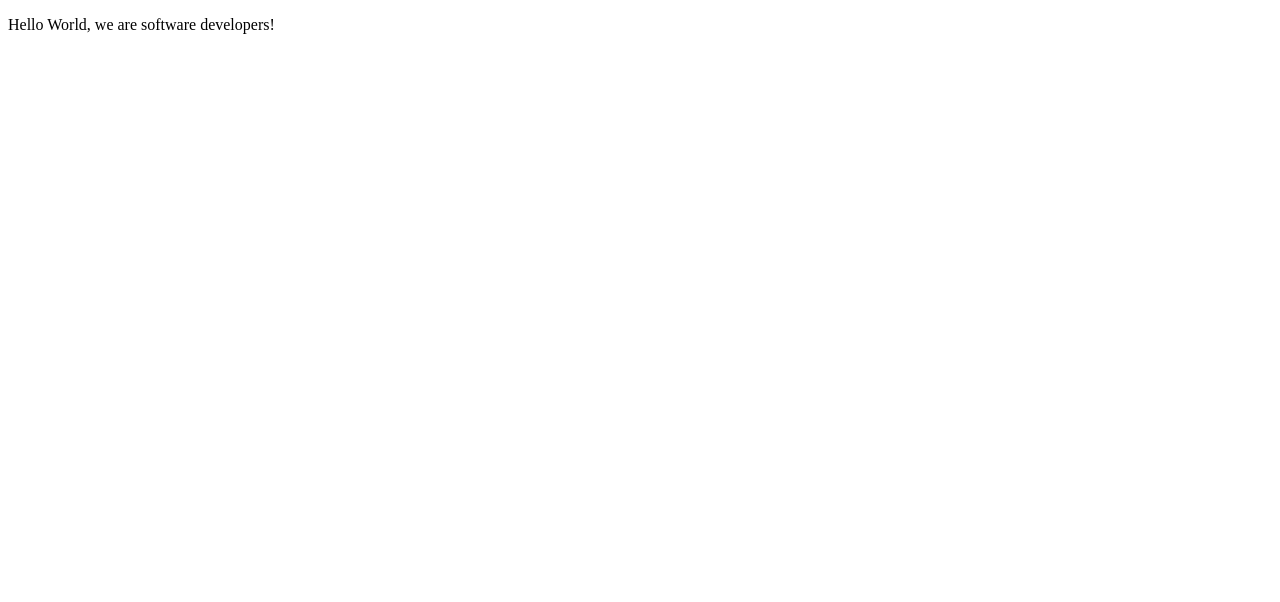
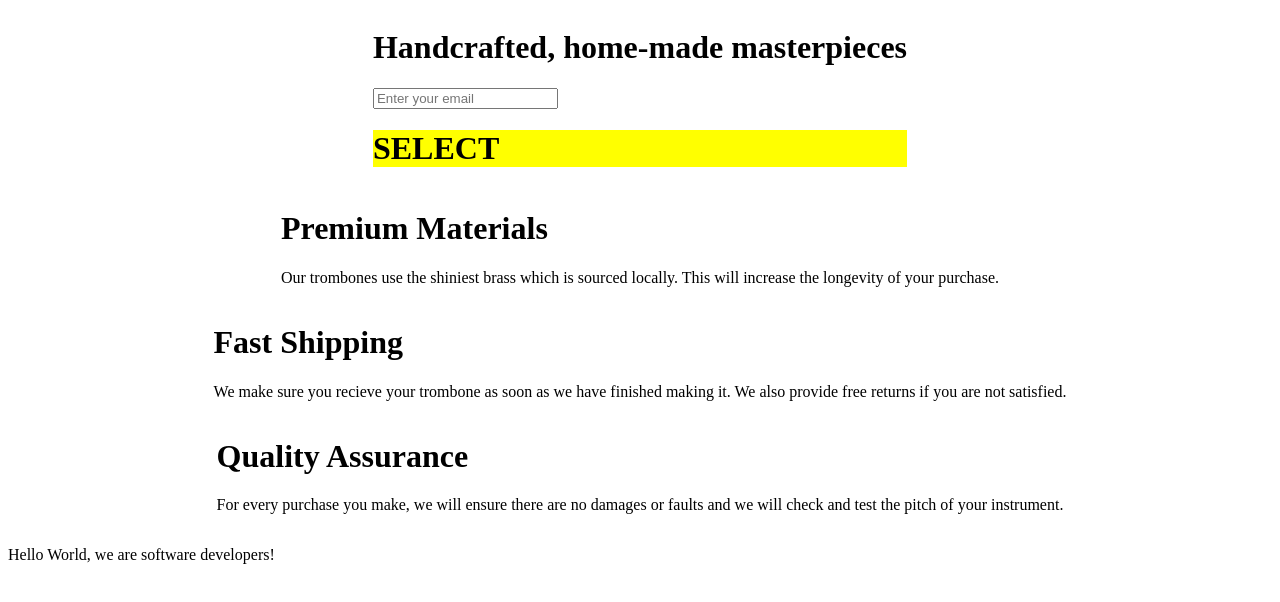
Before and after one commit to CaptainBawa/microverse_collins_yemi, a plain HTML site: page fcc-test-suite-template-master/index.html in a window 1280 px wide. Drawn offline with Linux system fonts and the light colour scheme.

Commit message:
landing page

```diff
--- a/fcc-test-suite-template-master/css/style.css
+++ b/fcc-test-suite-template-master/css/style.css
@@ -0,0 +1,10 @@
+.main{
+    display: flex;
+    flex-direction: column;
+    justify-content: center;
+    align-items: center;
+}
+
+.bgYellow{
+    background-color: yellow;
+}
--- a/fcc-test-suite-template-master/index.html
+++ b/fcc-test-suite-template-master/index.html
@@ -7,6 +7,29 @@
   </head>
 
   <body>
+    <div class="main">
+    <div>
+      <h1>Handcrafted, home-made masterpieces</h1>
+      <input placeholder="Enter your email">
+      <h1 class="bgYellow">SELECT</h1>
+    </div>
+
+    <div>
+      <h1>Premium Materials</h1>
+      <p>Our trombones use the shiniest brass which is sourced locally. This will increase the longevity of your purchase.</p>
+    </div>
+
+    <div>
+      <h1>Fast Shipping</h1>
+      <p>We make sure you recieve your trombone as soon as we have finished making it. We also provide free returns if you are not satisfied.</p>
+    </div>
+
+    <div>
+      <h1>Quality Assurance</h1>
+      <p>For every purchase you make, we will ensure there are no damages or faults and we will check and test the pitch of your instrument.</p>
+    </div>
+
+  </div>
 
     <p>Hello World, we are software developers!</p>
     <script src="https://cdn.freecodecamp.org/testable-projects-fcc/v1/bundle.js"></script>
```
